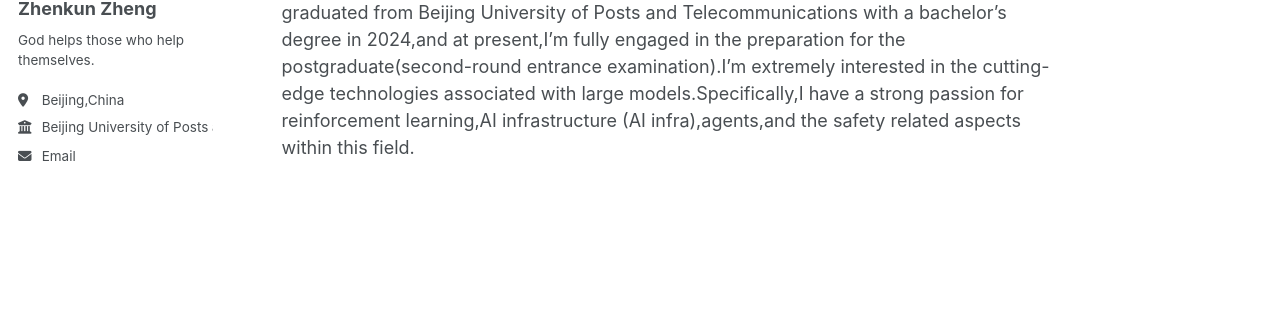
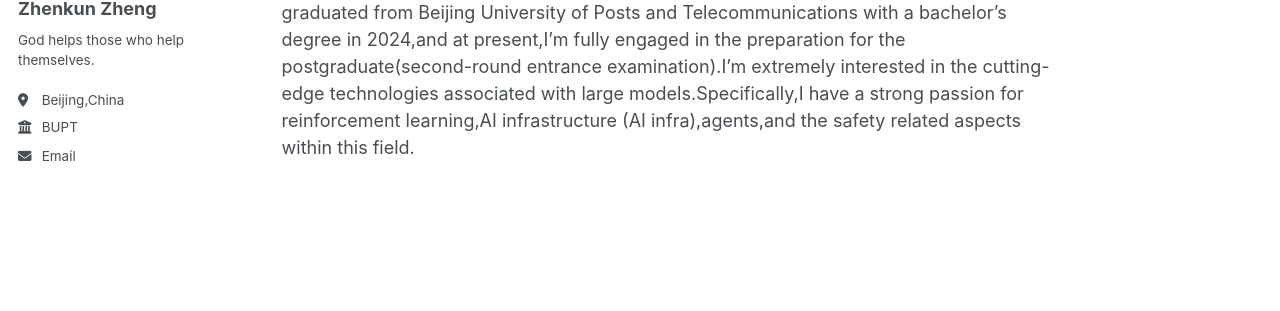
Before and after one commit to zzcakun/zzcakun.github.io, a Jekyll site: the page built from _pages/about.md, in a window 1280 px wide. Shown: the part 252-563 px from the top of the page. Built offline with Jekyll 4.4.1, drawn with Linux system fonts in a browser that asks for light colours.

Commit message:
Update _config.yml

```diff
--- a/_config.yml
+++ b/_config.yml
@@ -27,7 +27,7 @@ author:
   pronouns         : # example: "she/her"
   bio              : "God helps those who help themselves."
   location         : "Beijing,China"
-  employer         : "Beijing University of Posts and Telecommunications"
+  employer         : "BUPT"
   uri              : # URL
   email            : "akun@bupt.cn"
 
```
